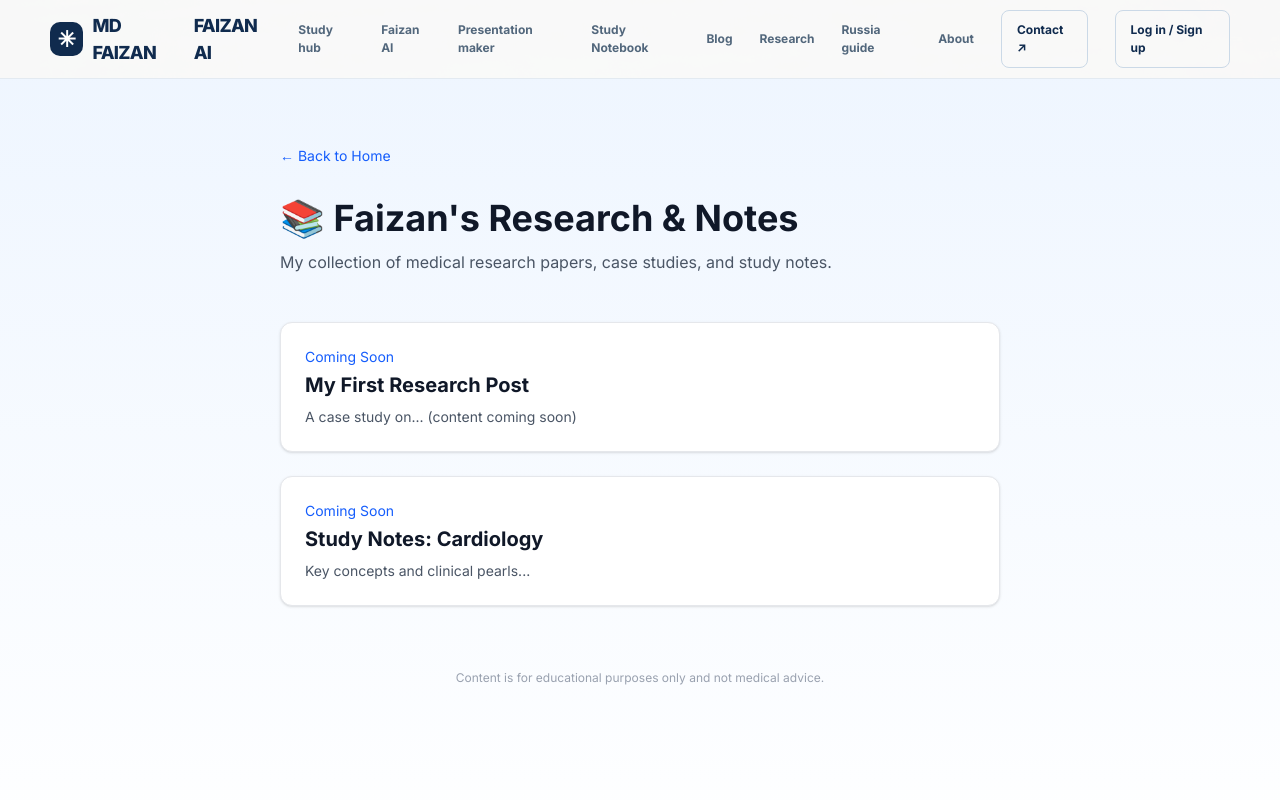
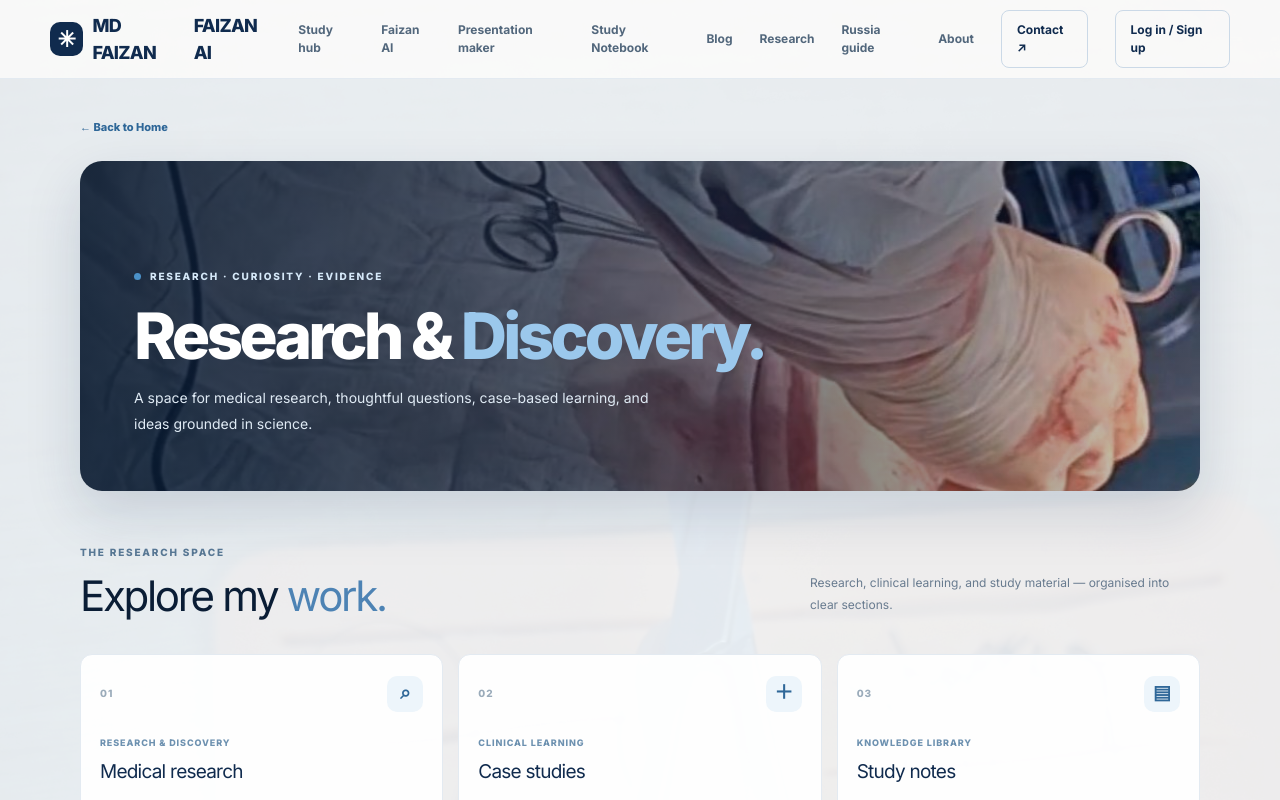
Before and after one commit to mdfaizan220163/med-student-site, a Next.js app: page /faizan in a window 1280 px wide. Shown: the top 800 px of the page. Built offline with nearby package versions, Linux system fonts and the light colour scheme.

Commit message:
Redesign Research page with dedicated research artwork

```diff
--- a/app/faizan/page.tsx
+++ b/app/faizan/page.tsx
@@ -1,58 +1,56 @@
 import Link from "next/link";
+
+const researchTopics = [
+  { number: "01", category: "Research & discovery", title: "Medical research", description: "Explore questions in medicine, review scientific literature, and document evidence-based findings.", mark: "⌕" },
+  { number: "02", category: "Clinical learning", title: "Case studies", description: "A structured space for learning from clinical cases, connecting symptoms, mechanisms, and medical concepts.", mark: "＋" },
+  { number: "03", category: "Knowledge library", title: "Study notes", description: "Clear, organised notes and useful learning points collected throughout medical school.", mark: "▤" },
+];
 
 export default function FaizanPage() {
   return (
-    <main className="min-h-screen bg-gradient-to-b from-blue-50 to-white">
-      <div className="max-w-3xl mx-auto px-6 py-16">
+    <main className="min-h-screen" style={{ color: "var(--navy)", background: "rgba(244,248,252,.92)" }}>
+      <div className="wrap" style={{ paddingTop: "34px", paddingBottom: "76px" }}>
+        <Link href="/" className="inline-link" style={{ display: "inline-flex", marginBottom: "25px" }}>← Back to Home</Link>
 
-        {/* Back link */}
-        <Link
-          href="/"
-          className="text-blue-600 hover:underline text-sm mb-8 inline-block"
-        >
-          ← Back to Home
-        </Link>
+        <section style={{
+          position: "relative", overflow: "hidden", minHeight: "330px", borderRadius: "22px",
+          display: "flex", alignItems: "end", padding: "clamp(25px, 5vw, 54px)",
+          backgroundImage: "linear-gradient(90deg, rgba(10,29,53,.88), rgba(16,43,78,.60) 58%, rgba(16,43,78,.18)), url('/images/faizan-reseachpage.jpg')",
+          backgroundSize: "cover", backgroundPosition: "center", boxShadow: "0 22px 55px rgba(16,43,78,.15)"
+        }}>
+          <div style={{ position: "relative", zIndex: 1, maxWidth: "650px" }}>
+            <div className="eyebrow" style={{ color: "#d5e8f8" }}><span className="dot" /> RESEARCH · CURIOSITY · EVIDENCE</div>
+            <h1 style={{ color: "#fff", fontSize: "clamp(38px, 6vw, 64px)", lineHeight: 1.04, letterSpacing: "-.06em", fontWeight: 800, margin: "19px 0 15px" }}>
+              Research &amp; <span style={{ color: "#9bc8ec" }}>Discovery.</span>
+            </h1>
+            <p style={{ color: "#e0ebf5", fontSize: "14px", lineHeight: 1.85, maxWidth: "540px", margin: 0 }}>
+              A space for medical research, thoughtful questions, case-based learning, and ideas grounded in science.
+            </p>
+          </div>
+        </section>
 
-        {/* Header */}
-        <div className="mb-12">
-          <h1 className="text-4xl font-bold text-gray-900 mb-3">
-            📚 Faizan's Research & Notes
-          </h1>
-          <p className="text-gray-600">
-            My collection of medical research papers, case studies, and study notes.
-          </p>
-        </div>
+        <section style={{ paddingTop: "54px" }}>
+          <div className="section-head">
+            <div><div className="eyebrow">THE RESEARCH SPACE</div>
+              <h2 style={{ color: "var(--deep)", fontSize: "clamp(30px, 4vw, 42px)", letterSpacing: "-.055em", margin: "12px 0 0" }}>Explore my <span>work.</span></h2>
+            </div>
+            <p>Research, clinical learning, and study material — organised into clear sections.</p>
+          </div>
+          <div className="study-grid" style={{ gridTemplateColumns: "repeat(auto-fit, minmax(min(100%, 245px), 1fr))" }}>
+            {researchTopics.map((item) => (
+              <article key={item.number} className="study-card" style={{ minHeight: "245px" }}>
+                <div className="card-top"><span>{item.number}</span><b>{item.mark}</b></div>
+                <small className="card-tag">{item.category}</small>
+                <h3>{item.title}</h3><p>{item.description}</p>
+                <div className="card-foot"><span>Content will be added here</span><span aria-hidden="true">↗</span></div>
+              </article>
+            ))}
+          </div>
+        </section>
 
-        {/* Posts list */}
-        <div className="space-y-6">
-
-          <article className="p-6 bg-white rounded-xl border border-gray-200 shadow-sm hover:shadow-md transition-shadow">
-            <p className="text-sm text-blue-600 mb-1">Coming Soon</p>
-            <h2 className="text-xl font-bold text-gray-900 mb-2">
-              My First Research Post
-            </h2>
-            <p className="text-gray-600 text-sm">
-              A case study on... (content coming soon)
-            </p>
-          </article>
-
-          <article className="p-6 bg-white rounded-xl border border-gray-200 shadow-sm hover:shadow-md transition-shadow">
-            <p className="text-sm text-blue-600 mb-1">Coming Soon</p>
-            <h2 className="text-xl font-bold text-gray-900 mb-2">
-              Study Notes: Cardiology
-            </h2>
-            <p className="text-gray-600 text-sm">
-              Key concepts and clinical pearls...
-            </p>
-          </article>
-
-        </div>
-
-        {/* Disclaimer */}
-        <p className="text-xs text-gray-400 text-center mt-16">
-          Content is for educational purposes only and not medical advice.
+        <p style={{ textAlign: "center", color: "var(--muted)", fontSize: "11px", lineHeight: 1.8, margin: "55px auto 0", maxWidth: "650px" }}>
+          Educational content only. Research summaries and study notes are intended for learning and do not replace professional medical advice.
         </p>
-
       </div>
     </main>
   );
```
